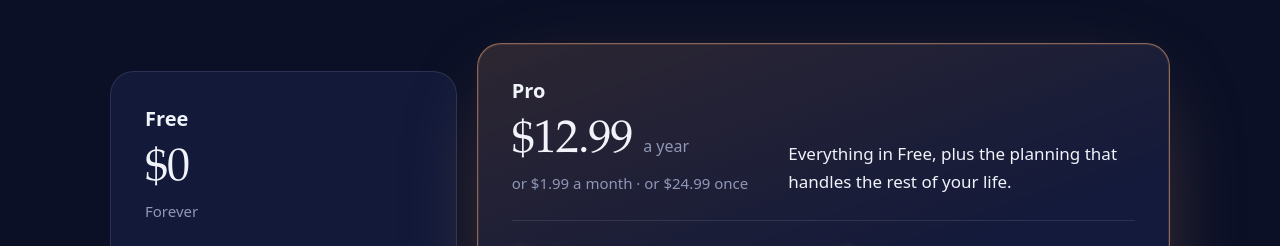
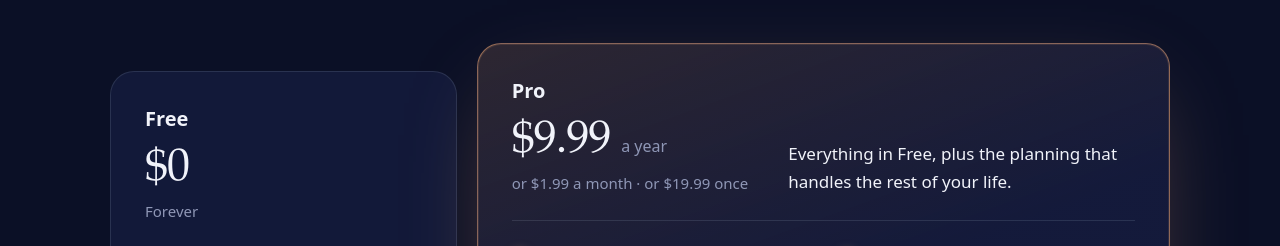
Before and after one commit to justinfarrar/slowdawn-website, a plain HTML site: page index.html in a window 1280 px wide. Shown: the part 5767-6013 px from the top of the page. Drawn offline with Linux system fonts and the light colour scheme.

Commit message:
Pro is $9.99 a year or $19.99 once

```diff
--- a/index.html
+++ b/index.html
@@ -229,8 +229,8 @@
           <div class="pro-head">
             <div>
               <h3>Pro</h3>
-              <p class="price">$12.99 <small>a year</small></p>
-              <p class="alt">or $1.99 a month · or $24.99 once</p>
+              <p class="price">$9.99 <small>a year</small></p>
+              <p class="alt">or $1.99 a month · or $19.99 once</p>
             </div>
             <p class="plan-lede">Everything in Free, plus the planning that handles the rest of your life.</p>
           </div>
```
